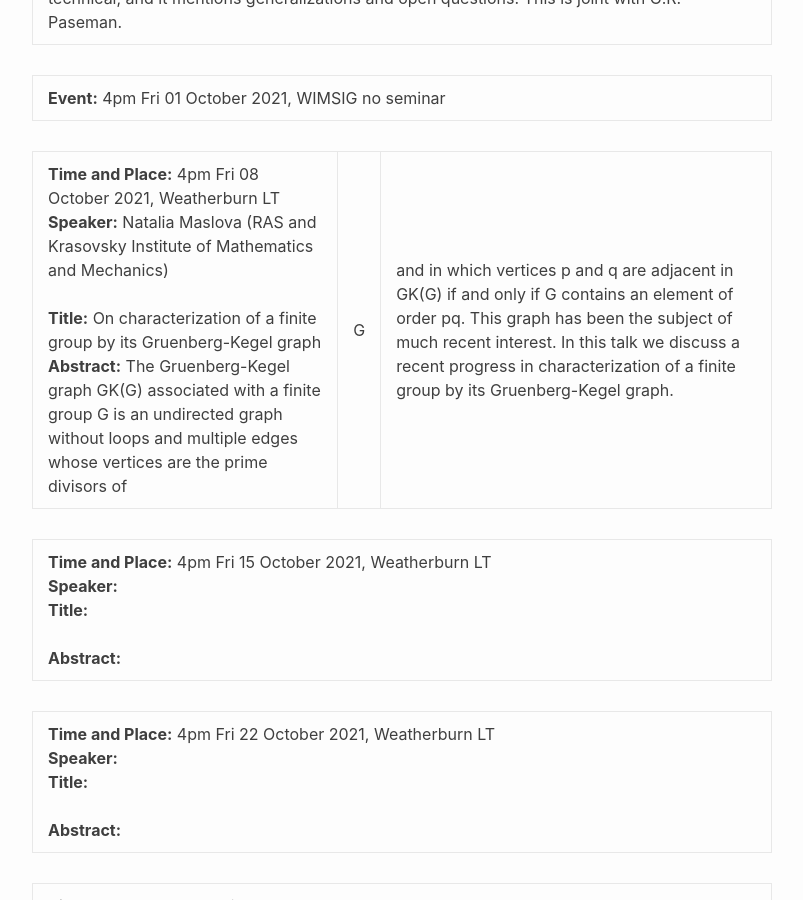
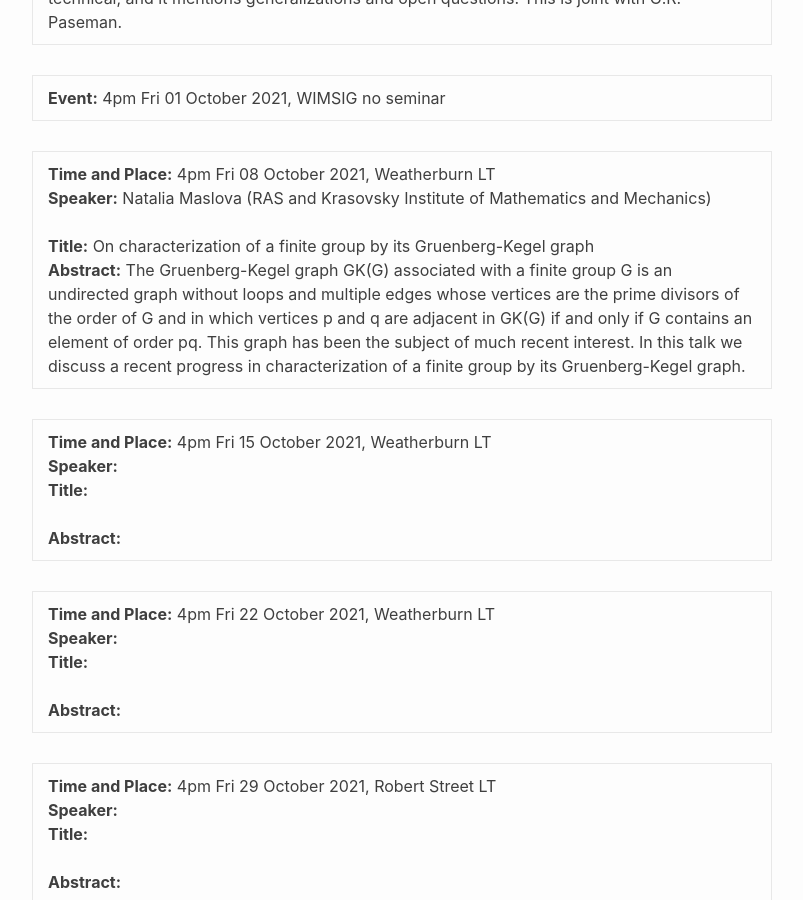
Before and after one commit to StephenGlasby/StephenGlasby.github.io, a Jekyll site: the page built from GandCSeminars.md, in a window 1280 px wide and 900 px high, scrolled down 5130 px. Shown: the whole window, without its empty margins (238-1041 px from the left). Built offline with Jekyll 4.4.1, drawn with Linux system fonts in a browser that asks for light colours.

Commit message:
Natalia's talk

```diff
--- a/GandCSeminars.md
+++ b/GandCSeminars.md
@@ -37,7 +37,7 @@
 
 |**Event:** 4pm Fri 01 October 2021, WIMSIG no seminar<br>|
 
-|**Time and Place:** 4pm Fri 08 October 2021, Weatherburn LT<br>                 **Speaker:** Natalia Maslova (RAS and Krasovsky Institute of Mathematics and Mechanics)<br><br>                 **Title:** On characterization of a finite group by its Gruenberg-Kegel graph <br>                    **Abstract:** The Gruenberg-Kegel graph GK(G) associated with a finite group G is an undirected graph without loops and multiple edges whose vertices are the prime divisors of |G| and in which vertices p and q are adjacent in GK(G) if and only if G contains an element of order pq. This graph has been the subject of much recent interest. In this talk we discuss a recent progress in characterization of a finite group by its Gruenberg-Kegel graph. |
+|**Time and Place:** 4pm Fri 08 October 2021, Weatherburn LT<br>                 **Speaker:** Natalia Maslova (RAS and Krasovsky Institute of Mathematics and Mechanics)<br><br>                 **Title:** On characterization of a finite group by its Gruenberg-Kegel graph <br>                    **Abstract:** The Gruenberg-Kegel graph GK(G) associated with a finite group G is an undirected graph without loops and multiple edges whose vertices are the prime divisors of the order of G and in which vertices p and q are adjacent in GK(G) if and only if G contains an element of order pq. This graph has been the subject of much recent interest. In this talk we discuss a recent progress in characterization of a finite group by its Gruenberg-Kegel graph. |
 
 |**Time and Place:** 4pm Fri 15 October 2021, Weatherburn LT<br>                 **Speaker:** <br>                 **Title:**  <br><br>                    **Abstract:**  |
 
```
